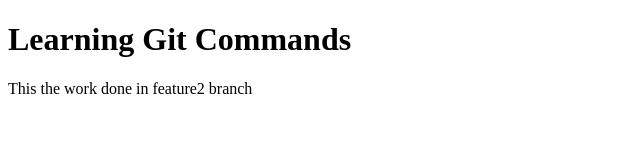
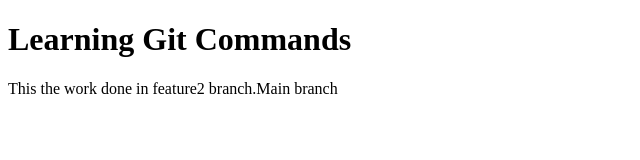
Before and after one commit to Rajeshwari-Pawar/Another-one, a plain HTML site: page index.html in a window 1280 px wide. Shown: the whole page, without its empty margins (0-640 px from the left). Drawn offline with Linux system fonts and the light colour scheme.

Commit message:
Added text

```diff
--- a/index.html
+++ b/index.html
@@ -7,6 +7,6 @@
 </head>
 <body>
     <h1>Learning Git Commands</h1>
-    <p>This the work done in feature2 branch</p>
+    <p>This the work done in feature2 branch.Main branch</p>
 </body>
 </html>
```
